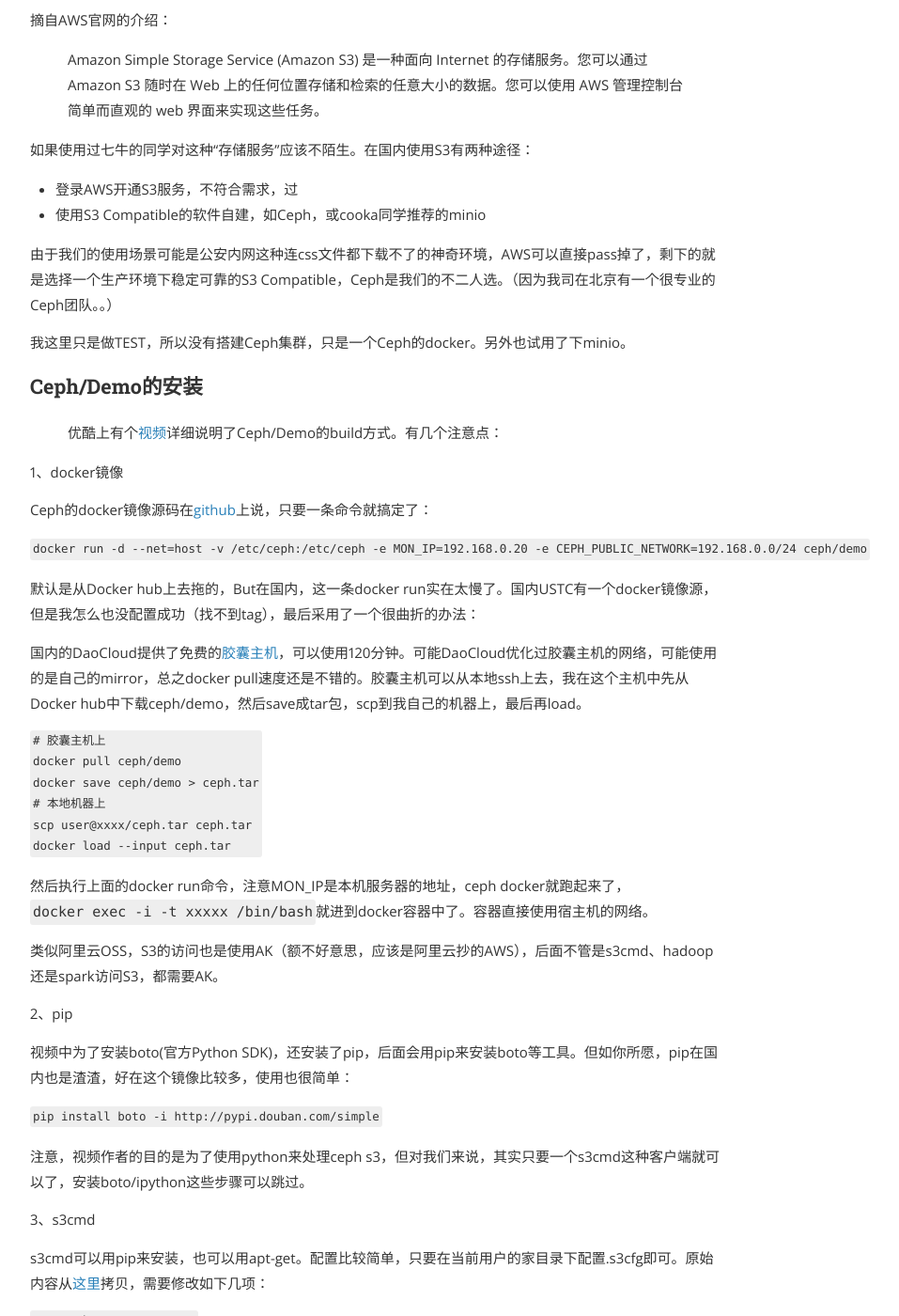
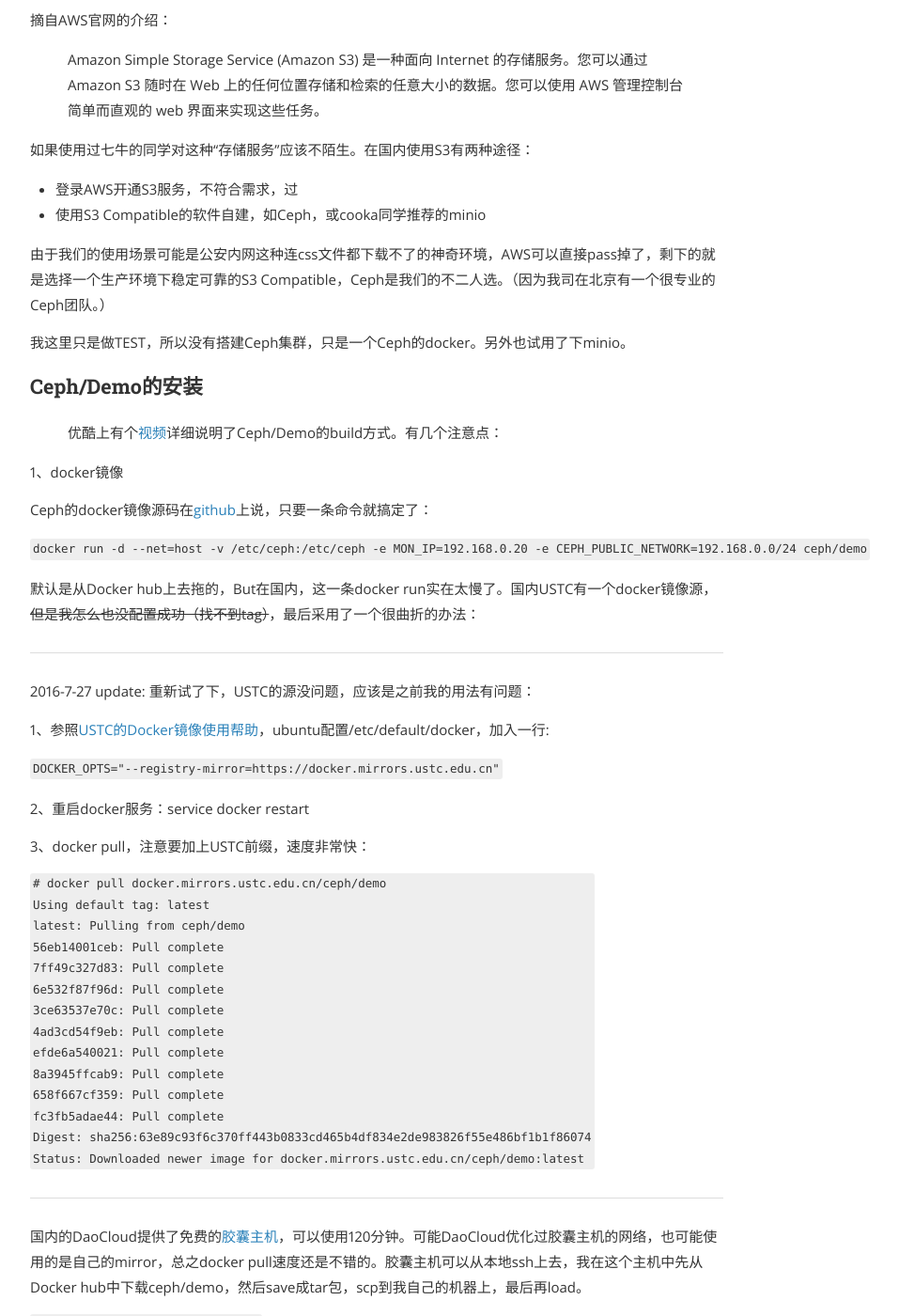
Before and after one commit to iclouding/silenceshell.github.io, a Jekyll site: the page built from _posts/2016-07-21-s3-1.md, in a window 1280 px wide and 1400 px high, scrolled down 862 px. Shown: the whole window at 94% size, without its empty margins (239-1196 px from the left). Built offline with Jekyll 4.4.1, drawn with Linux system fonts in a browser that asks for light colours; nearby versions of some CDN libraries; comment, search, counter and statistics services are not loaded; a style sheet for code colours, icons or effects is not loaded; some of the changed text lies outside the part shown.

Commit message:
add ustc docker config

````diff
--- a/_posts/2016-07-21-s3-1.md
+++ b/_posts/2016-07-21-s3-1.md
@@ -16,7 +16,7 @@
 
 针对交通卡口的图片，国内有公司是使用HBase做的存储，用Spark来处理。HBase默认一个Cell的大小是64KB，需要根据实际情况调整为1MB或者2MB。但HBase实际是不支持二进制持文件存储的，需要先将文件Base64转过以后再存储。另HBase的Cell的空间固定(?)，不能作为一个比较通用的存储方案。
 
-从需求上来讲，实际上我们需要的是一个对象存储工具。开源有Ceph/swift，亚马逊有S3,阿里云有oss。当然Ceph**不只是**对象存储，还是块存储、文件系统，有关Ceph和swift的对比可以看[swift开发者的对比](http://techs.enovance.com/6427/ceph-and-swift-why-we-are-not-fighting)。
+从需求上来讲，实际上我们需要的是一个对象存储工具。开源有Ceph/swift，亚马逊有S3,阿里云有oss。当然Ceph**不只是**对象存储，还是块存储、文件系统，有关Ceph和swift的对比可以看[swift开发者是怎么说的](http://techs.enovance.com/6427/ceph-and-swift-why-we-are-not-fighting)。
 
 ### S3
 
@@ -29,7 +29,7 @@
 - 登录AWS开通S3服务，不符合需求，过
 - 使用S3 Compatible的软件自建，如Ceph，或cooka同学推荐的minio
 
-由于我们的使用场景可能是公安内网这种连css文件都下载不了的神奇环境，AWS可以直接pass掉了，剩下的就是选择一个生产环境下稳定可靠的S3 Compatible，Ceph是我们的不二人选。（因为我司在北京有一个很专业的Ceph团队。。）
+由于我们的使用场景可能是公安内网这种连css文件都下载不了的神奇环境，AWS可以直接pass掉了，剩下的就是选择一个生产环境下稳定可靠的S3 Compatible，Ceph是我们的不二人选。（因为我司在北京有一个很专业的Ceph团队。）
 
 我这里只是做TEST，所以没有搭建Ceph集群，只是一个Ceph的docker。另外也试用了下minio。
 
@@ -45,9 +45,43 @@
 docker run -d --net=host -v /etc/ceph:/etc/ceph -e MON_IP=192.168.0.20 -e CEPH_PUBLIC_NETWORK=192.168.0.0/24 ceph/demo
 ```
 
-默认是从Docker hub上去拖的，But在国内，这一条docker run实在太慢了。国内USTC有一个docker镜像源，但是我怎么也没配置成功（找不到tag），最后采用了一个很曲折的办法：
+默认是从Docker hub上去拖的，But在国内，这一条docker run实在太慢了。国内USTC有一个docker镜像源，~~但是我怎么也没配置成功（找不到tag）~~，最后采用了一个很曲折的办法：
 
-国内的DaoCloud提供了免费的[胶囊主机](http://docs.daocloud.io/cluster-mgmt/add-cell-node)，可以使用120分钟。可能DaoCloud优化过胶囊主机的网络，可能使用的是自己的mirror，总之docker pull速度还是不错的。胶囊主机可以从本地ssh上去，我在这个主机中先从Docker hub中下载ceph/demo，然后save成tar包，scp到我自己的机器上，最后再load。
+---
+
+2016-7-27 update:
+重新试了下，USTC的源没问题，应该是之前我的用法有问题：
+
+1、参照[USTC的Docker镜像使用帮助](https://lug.ustc.edu.cn/wiki/mirrors/help/docker)，ubuntu配置/etc/default/docker，加入一行:
+
+```
+DOCKER_OPTS="--registry-mirror=https://docker.mirrors.ustc.edu.cn"
+```
+
+2、重启docker服务：service docker restart
+
+3、docker pull，注意要加上USTC前缀，速度非常快：
+
+```
+# docker pull docker.mirrors.ustc.edu.cn/ceph/demo
+Using default tag: latest
+latest: Pulling from ceph/demo
+56eb14001ceb: Pull complete
+7ff49c327d83: Pull complete
+6e532f87f96d: Pull complete
+3ce63537e70c: Pull complete
+4ad3cd54f9eb: Pull complete
+efde6a540021: Pull complete
+8a3945ffcab9: Pull complete
+658f667cf359: Pull complete
+fc3fb5adae44: Pull complete
+Digest: sha256:63e89c93f6c370ff443b0833cd465b4df834e2de983826f55e486bf1b1f86074
+Status: Downloaded newer image for docker.mirrors.ustc.edu.cn/ceph/demo:latest
+```
+
+---
+
+国内的DaoCloud提供了免费的[胶囊主机](http://docs.daocloud.io/cluster-mgmt/add-cell-node)，可以使用120分钟。可能DaoCloud优化过胶囊主机的网络，也可能使用的是自己的mirror，总之docker pull速度还是不错的。胶囊主机可以从本地ssh上去，我在这个主机中先从Docker hub中下载ceph/demo，然后save成tar包，scp到我自己的机器上，最后再load。
 
 
 ```bash
````
